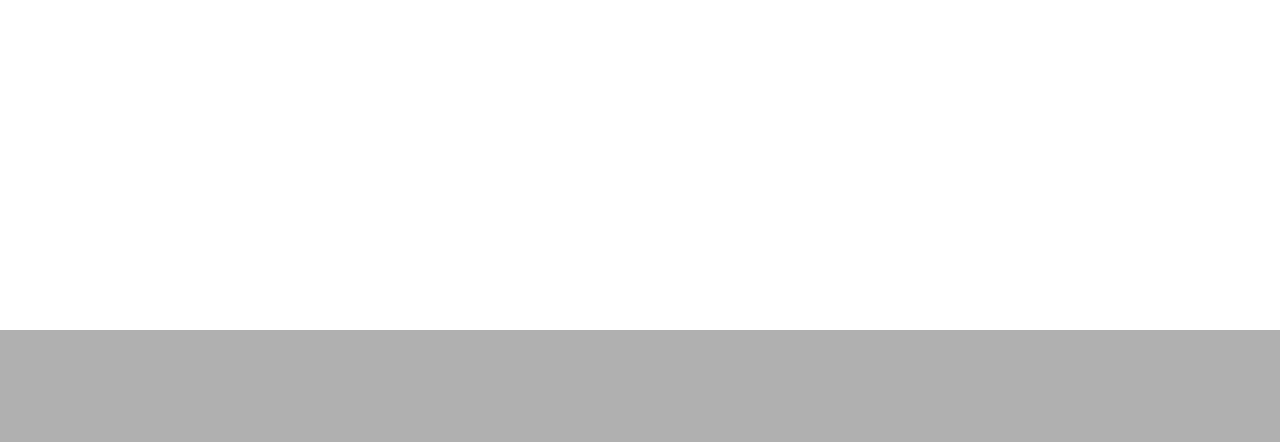
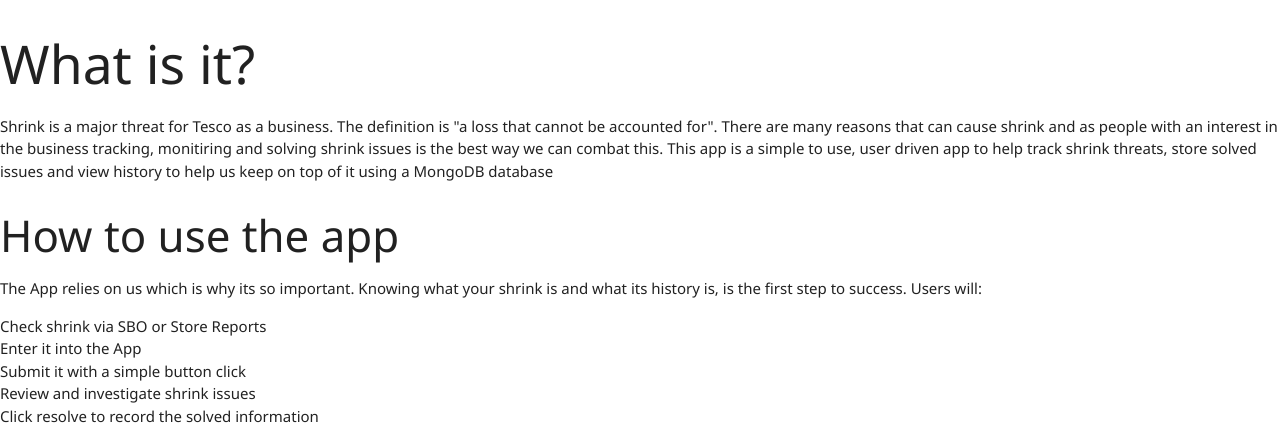
Before and after one commit to leeton1412/myshrink, a Flask app: page / in a window 1280 px wide. Shown: the part 470-912 px from the top of the page. Before the commit the page ends 800 px from the top, so only its background shows below. Run offline with Flask 2, Linux system fonts and the light colour scheme; data that the repository does not hold is empty; some libraries are stand-ins or nearby versions.

Commit message:
Added Text fillers

```diff
--- a/static/css/style.css
+++ b/static/css/style.css
@@ -10,7 +10,6 @@ body{
   width: 100%;
   background-image: url(https://images.unsplash.com/photo-1604594849809-dfedbc827105?ixid=MXwxMjA3fDB8MHxwaG90by1wYWdlfHx8fGVufDB8fHw%3D&ixlib=rb-1.2.1&auto=format&fit=crop&w=1050&q=80);
   height: 405px;
-  background-color: purple;
   background-position: center;
   opacity: 0.8;
   position: relative;
@@ -18,7 +17,6 @@ body{
 }
 
 .myshrink-header{
-    position: absolute;
     margin-top: 0;
     top: 50%;
     left: 40%;
--- a/templates/shrink.html
+++ b/templates/shrink.html
@@ -1,6 +1,31 @@
 {% extends "base.html" %}
 {% block content %}
-<div id="myshrink-banner"> <h1 class="myshrink-header"> MyShrink </h1> </div>
+<div id="myshrink-banner">
+
+    <h1 class="myshrink-header"> MyShrink </h1>
+
+</div>
+
+<h2> What is it?</h2>
+<p> Shrink is a major threat for Tesco as a business. The definition is "a loss that cannot be accounted for". There are
+    many reasons that can cause shrink and as people with an interest in the business tracking, monitiring and solving shrink
+    issues is the best way we can combat this. This app is a simple to use, user driven app to help track shrink threats, store
+    solved issues and view history to help us keep on top of it using a MongoDB database
+</p>
+
+<h3> How to use the app </h3>
+<p>
+    The App relies on us which is why its so important. Knowing what your shrink is and what its history is, is the first step to success.
+    Users will:
+    <ul>
+        <li> Check shrink via SBO or Store Reports </li>
+        <li> Enter it into the App </li>
+        <li> Submit it with a simple button click </li>
+        <li> Review and investigate shrink issues </li>
+        <li> Click resolve to record the solved information </li>
+    </ul>
+</p>
+
 
     {% for shrink in shrinkDB %}
         {{ shrink.product_name }}<br>
```
